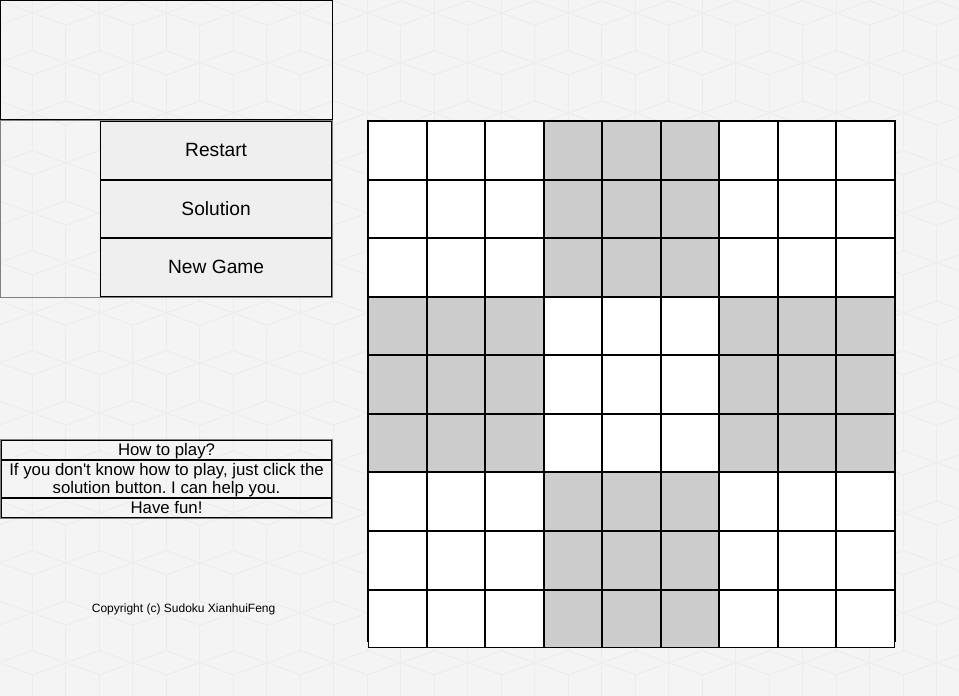
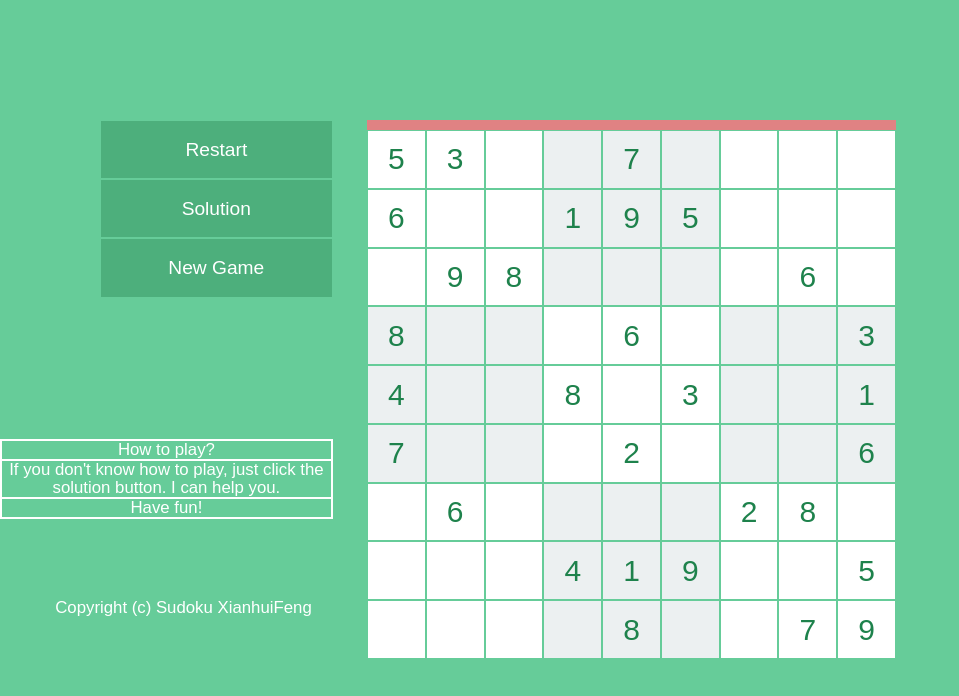
Before and after one commit to xianhuifeng/Sudoku, a website: page public/index.jade in a window 1280 px wide. Shown: the whole page, without its empty margins (0-959 px from the left). Drawn offline with nearby package versions, Linux system fonts and the light colour scheme; files that its build step writes are made by us from their sources.

Commit message:
Add: Add function for inserting val input when generate new board and create data.js

```diff
--- a/public/includes/head.jade
+++ b/public/includes/head.jade
@@ -1,6 +1,8 @@
 head
 	title Sudoku
+	link(href='http://fonts.googleapis.com/css?family=Montserrat:400,700', rel='stylesheet', type='text/css')
 	link(rel='stylesheet', href='./style/reset.css')
 	link(rel='stylesheet', href='./style/style.css')
 	script(src='./bower_components/jquery/dist/jquery.js')
+	script(src='./js/data.js')
 	script(src='./js/main.js')
--- /dev/null
+++ b/public/js/data.js
@@ -0,0 +1,35 @@
+	var DummyBoardInputValsGenerator = function (cellMatrix) {
+		function setVal(i, j, value) {
+			cellMatrix[i][j].val(value).attr('disabled', true);
+		};
+		setVal(0,0,5);
+		setVal(0,1,3);
+		setVal(0,4,7);
+		setVal(1,0,6);
+		setVal(1,3,1);
+		setVal(1,4,9);
+		setVal(1,5,5);
+		setVal(2,1,9);
+		setVal(2,2,8);
+		setVal(2,7,6);
+		setVal(3,0,8);
+		setVal(3,4,6);
+		setVal(3,8,3);
+		setVal(4,0,4);
+		setVal(4,3,8);
+		setVal(4,5,3);
+		setVal(4,8,1);
+		setVal(5,0,7);
+		setVal(5,4,2);
+		setVal(5,8,6);
+		setVal(6,1,6);
+		setVal(6,6,2);
+		setVal(6,7,8);
+		setVal(7,3,4);
+		setVal(7,4,1);
+		setVal(7,5,9);
+		setVal(7,8,5);
+		setVal(8,4,8);
+		setVal(8,7,7);
+		setVal(8,8,9);
+	};
--- a/public/js/main.js
+++ b/public/js/main.js
@@ -32,13 +32,19 @@ var Sudoku = ( function ($) {
 			for (var i = 0; i < N ; i++) {
 				$tr = $('<tr>');
 				this.$cellMatrix[i] = {};
+
 				//for each row make 9 input
 				for (var j = 0; j < N ; j++) {
 					this.$cellMatrix[i][j] = $('<input>')
 													.attr('maxlength', 1)
+													// .attr('disabled', true)
+													// .attr('value', 3)
 													.data('row', i)
 													.data('col', j)
-													.on('keyup', $.proxy(this.onKeyUp, this));
+													.keyup(function() {
+														console.log($(this).val());
+														//save val
+													});
 					$td = $('<td>').append(this.$cellMatrix[i][j]);
 					//$td = $('<td>').append('<p>funny</p>');
 					//check the section of the input
@@ -54,10 +60,13 @@ var Sudoku = ( function ($) {
 				};
 				$table.append($tr);
 			};
+		//This can be changed after generator function is implemented, but now we will only have one board
+		DummyBoardInputValsGenerator(this.$cellMatrix);
 		return $table;
 	};
 	Game.prototype.reset = function () {
 		//TODO
+		//input.val() set to null
 	};
 	Game.prototype.solution = function () {
 		//TODO
--- a/public/style/style.css
+++ b/public/style/style.css
@@ -2,17 +2,19 @@ html {
 	height: 100%;
 }
 body {
-	background: url(../imgs/cubes.png) ;
-	background-color: rgb(92, 151, 191);
-	color: ;
+	background-color: #66CC99;
+	/*background: url(../imgs/cubes.png) ;*/
+	color: #fff;
+	font-family: 'Monterrat', sans-serif;
+	font-weight: 400;
 	height: 100%;
 }
 header {
 	height: 9.5%;  /*  32px/320px */
-	border: 1px solid black;
+	/*border: 1px solid white;*/
 }
 footer {
-	font-size: 0.5em;
+	font-size: 0.7em;
 	width: 100%;
 	text-align: center;
 	position: relative;
@@ -23,7 +25,7 @@ footer {
 	width: 100%;
 	padding-bottom: 100%;/* 100% of width */
 	height: 0px;  /*set height to 0 so we can use padding-bottom to as container*/
-	border: 1px solid black;
+	border-top: 10px solid #E08283;
 }
 	.parent-matrix {/*parent===#game-board-container*/
 		position: absolute; /*set to absolute to get rid of height limit from parent*/
@@ -38,17 +40,19 @@ footer {
 		width: 11.1125%; /* 35.56px / 320px */
 		height: 0;
 		background-color: white;
-		/*opacity: 0.6;*/
+		/*opacity: 0.5; */
 	}
 	.section-odd {
 		position: relative;
 		padding-bottom: 11.1125%; /* 35.56px / 320px */
 		width: 11.1125%; /* 35.56px / 320px */
 		height: 0;
-		background-color: #ccc;
+		background-color: #ECF0F1;
 		/*opacity: 0.75;*/
 	}
 	#game-board-container input {
+
+		color: #1E824C;
 		position: absolute;
 		width: 100%; /* 35.56px / 35.56px */
 		height: 100%; /* 35.56px / 35.56px */
@@ -57,21 +61,24 @@ footer {
 		padding: 0;
 		top: 0;
 		left: 0;
-		border: 1px black solid;
+		border: 0.06em #66CC99 solid;
 		background: transparent;
 	}
 
 #user-ctrl-container {
-	height: 13.1125%;
-	border: 1px solid gray;
+	height: 10.5%;
+	/*border: 1px solid white;*/
 }
 #user-ctrl-container button {
 	width: 33.33% ;/* 106.65px/ 320px*/
 	height: 100%;
 	font-size: 1.25em;
-	border: 1px solid black;
+	border: 1px solid #66CC99;
+	background-color: #4DAF7C;
 }
+
 article {
+	text-align: center;
 	font-size: 1em;
 }
 
@@ -79,10 +86,16 @@ article {
 /* Crappy Android portrait · width: 240px */
 @media (max-width: 240px) {
 	body {
-		font-size: 12px;
+		font-size: 16px;
 	}
 	#user-ctrl-container button {
 		height: 76%;
+	}
+	#user-ctrl-container button {
+		font-size: 0.9em;
+	}
+	article {
+		font-size: 0.8em;
 	}
 }
 
@@ -93,17 +106,20 @@ article {
 /* Kindle portrait · width: 600px */
 @media (min-width: 480px) and (max-width: 600px) {
 	body {
-		font-size: 20px;
+		font-size: 17px;
 	}
 	header {
 		height: 13.5%;
+	}
+	#user-ctrl-container {
+		height: 12%;
 	}
 }
 
 /* iPad portrait · width: 768px */
 @media (min-width: 601px) and (max-width: 768px) {
 	body {
-		font-size: 20px;
+		font-size: 18px;
 	}
 	header {
 		width: 33.33%;
@@ -125,13 +141,13 @@ article {
 		float: right;
 	}
 	article{
-		border: 1px solid gray;
+		border: 1px solid white;
 		margin-top: 40%;
 	}
 
 	article p {
 		/*font-size: 1em;*/
-		border: 1px solid black;
+		border: 1px solid white;
 		padding-left: 38.33%;
 		padding-right: 4.5%;
 		text-align: center;
@@ -167,7 +183,7 @@ article {
 
 	}
 	article{
-		border: 1px solid gray;
+		border: 1px solid white;
 		margin-top: 11%;
 		width: 26%;
 		/*font-size: 0.6em;*/
@@ -175,6 +191,6 @@ article {
 	}
 	article p {
 		font-size: 0.7em;
-		border: 1px solid black;
+		border: 1px solid white;
 	}
 }
```
Also changed, not shown: public/index.html.
